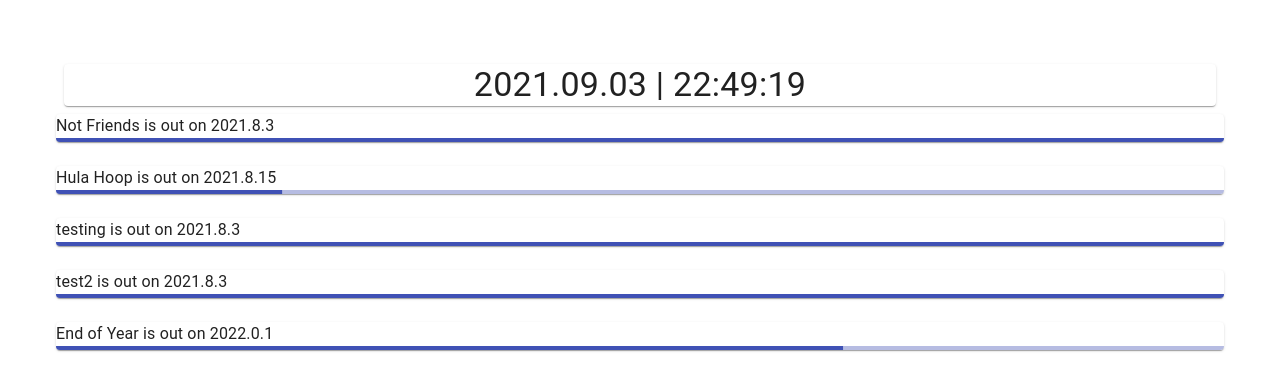
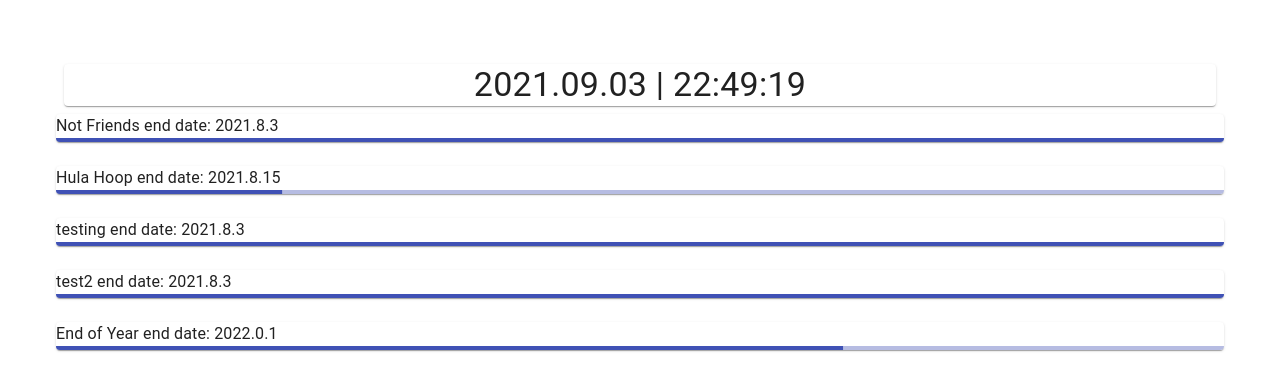
Before and after one commit to adcbotwastaken/countdown, a React (Create React App) app: page / in a window 1280 px wide. Shown: the top 390 px of the page. Built offline with nearby package versions, Linux system fonts and the light colour scheme.

Commit message:
updated it so it works with the dateObj passed from App

```diff
--- a/src/components/CountdownCard.js
+++ b/src/components/CountdownCard.js
@@ -1,37 +1,35 @@
 import React, { useState, useEffect } from 'react';
-import { makeStyles } from '@material-ui/core/styles'
+//import { makeStyles } from '@material-ui/core/styles'
 import {
     Card,
-    CardContent,
     Typography,
     LinearProgress
 } from '@material-ui/core';
 
 
 
-const useStyles = makeStyles({
-    cardStyle: {
-        padding: "15px",
-        borderRadius: 32,
-        minHeight: '15vw',
-        maxHeight: '30vw',
-        overflow: 'auto',
+// const useStyles = makeStyles({
+//     cardStyle: {
+//         padding: "15px",
+//         borderRadius: 32,
+//         minHeight: '15vw',
+//         maxHeight: '30vw',
+//         overflow: 'auto',
 
-    }
-});
+//     }
+// });
 
 
 function CountdownCard(props) {
-    // const startDate = props.startDate;
-    // const endDate = props.endDate;
-
-    //console.log(props.date.endDate);
-    //console.log(props.date.startDate);
-
     // strings of the name, and start and end dates in (hopefully) correct formats
     const name = props.date.name;
     const startDateStr = props.date.startDate;
     const endDateStr = props.date.endDate;
+
+
+
+
+
 
     // values are in milliseconds
     const startDate = Date.parse(startDateStr);
@@ -68,7 +66,8 @@ function CountdownCard(props) {
     }
 
     // const timeLeftStr = calculateProgress();
-    const cardText = `${name} is out on ${endDateObj.getFullYear()}.${endDateObj.getMonth()}.${endDateObj.getDate()}`;
+    const dateString = `${endDateObj.getFullYear()}.${endDateObj.getMonth()}.${endDateObj.getDate()}`
+    const cardText = `${name} end date: ${dateString}`;
 
 
 
```
